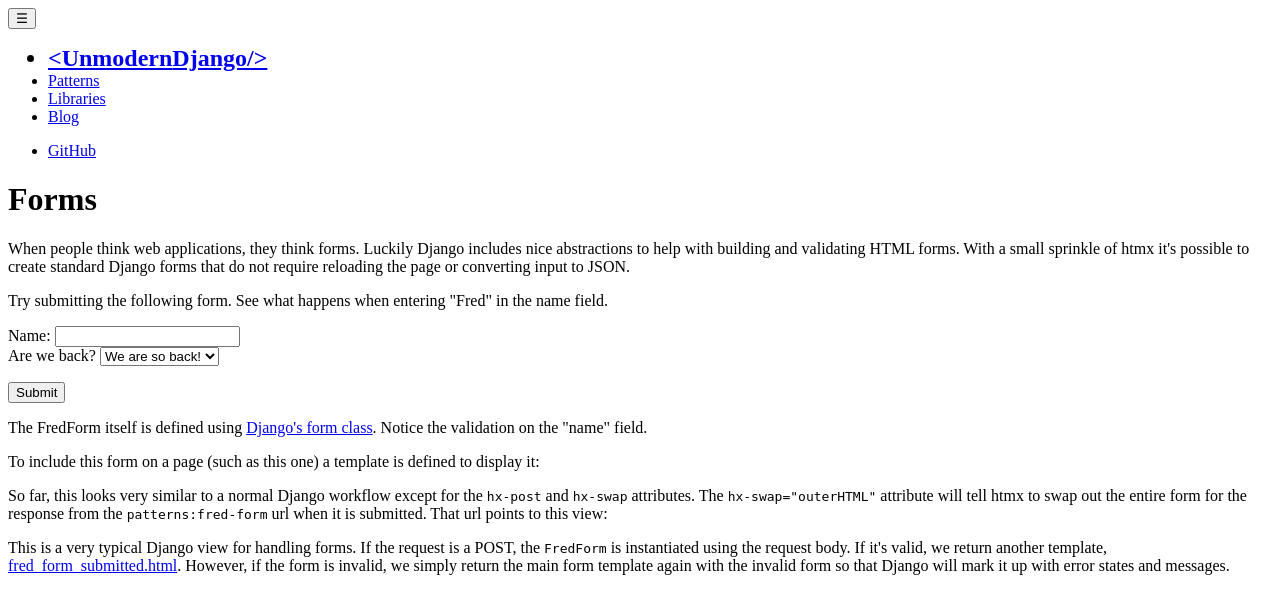
After one commit to Fingel/unmoderndjango, a Django app: page /patterns/forms/ in a window 1280 px wide. The commit adds this page. Shown: the top 614 px of the page. Run offline with Django 5.2, Linux system fonts and the light colour scheme; some libraries are stand-ins or nearby versions.

Commit message:
Add patterns app with form pattern

```diff
--- a/base/static/base/css/main.css
+++ b/base/static/base/css/main.css
@@ -11,3 +11,14 @@
   font-size: 1.5em;
   font-weight: bold;
 }
+
+/*forms*/
+
+input[aria-invalid="true"] {
+  border-color: var(--red-5);
+}
+
+.errorlist {
+  list-style: none;
+  color: var(--red-5);
+}
--- a/base/templates/base/base.html
+++ b/base/templates/base/base.html
@@ -22,7 +22,7 @@
       </button>
       <ul role="list">
         <li class="logo"><a href="/">&lt;Unmodern<span class="green">Django</span>/&gt;</a>
-        <li><a href="/docs">Patterns</a>
+        <li><a href="{% url 'patterns:index' %}">Patterns</a>
         <li><a href="/docs">Libraries</a>
         <li><a href="/docs">Blog</a>
       </ul>
@@ -44,6 +44,7 @@
   <script src="{% static 'prismjs/components/prism-core.min.js' %}"></script>
   <script src="{% static 'prismjs/plugins/autoloader/prism-autoloader.min.js' %}"></script>
   <script type="module" src="{% static 'prism-remote/prism-remote.js' %}"></script>
+  <script src="{% static 'htmx/htmx.js' %}"></script>
   {% endblock %}
   {% block extra_javascript %}{% endblock %}
 </body>
--- a/base/urls.py
+++ b/base/urls.py
@@ -2,4 +2,5 @@ from django.urls import path
 
 from base.views import IndexView
 
+app_name = "base"
 urlpatterns = [path("", IndexView.as_view(), name="index")]
--- a/package.json
+++ b/package.json
@@ -1,5 +1,6 @@
 {
   "dependencies": {
+    "htmx.org": "^1.9.10",
     "missing.css": "^1.1.1",
     "prism-remote": "^1.0.0",
     "prismjs": "^1.29.0"
--- /dev/null
+++ b/patterns/admin.py
@@ -0,0 +1 @@
+# Register your models here.
--- /dev/null
+++ b/patterns/apps.py
@@ -0,0 +1,6 @@
+from django.apps import AppConfig
+
+
+class PatternsConfig(AppConfig):
+    default_auto_field = 'django.db.models.BigAutoField'
+    name = 'patterns'
--- /dev/null
+++ b/patterns/models.py
@@ -0,0 +1 @@
+# Create your models here.
--- /dev/null
+++ b/patterns/templates/patterns/forms/formpatterns.html
@@ -0,0 +1,47 @@
+{% extends 'base/base.html' %}
+{% block content %}
+<h1>Forms</h1>
+<p>When people think web applications, they think forms. Luckily Django includes
+    nice abstractions to help with building and validating HTML forms.
+    With a small sprinkle of htmx it's possible to create standard Django forms
+    that do not require reloading the page or converting input to JSON.
+</p>
+<p>Try submitting the following form. See what happens when entering "Fred"
+    in the name field.
+</p>
+{% include 'patterns/forms/fred_form.html' with form=form %}
+<p>The FredForm itself is defined using
+    <a href="https://docs.djangoproject.com/en/5.0/topics/forms/">Django's form class</a>.
+    Notice the validation on the "name" field.
+</p>
+<prism-remote
+    src="https://github.com/Fingel/unmoderndjango/blob/main/patterns/views.py"
+    lang="python"
+    start=17
+    end=25>
+</prism-remote>
+<p>To include this form on a page (such as this one) a template is defined to display it:</p>
+<prism-remote
+    src="https://github.com/Fingel/unmoderndjango/blob/main/patterns/templates/patterns/forms/fred_form.html"
+    lang="markup"
+></prism-remote>
+<p>So far, this looks very similar to a normal Django workflow except for the
+    <code>hx-post</code> and <code>hx-swap</code> attributes. The
+    <code>hx-swap="outerHTML"</code> attribute will tell htmx to swap out the entire form
+    for the response from the <code>patterns:fred-form</code> url when it is submitted. That url points to this view:
+</p>
+<prism-remote
+    src="https://github.com/Fingel/unmoderndjango/blob/main/patterns/views.py"
+    lang="python"
+    start=28
+    end=40>
+</prism-remote>
+<p>
+    This is a very typical Django view for handling forms. If the request is a POST,
+    the <code>FredForm</code> is instantiated using the request body. If it's valid,
+    we return another template,
+    <a href="https://github.com/Fingel/unmoderndjango/blob/main/patterns/templates/patterns/forms/fred_form_submitted.html">fred_form_submitted.html</a>.
+    However, if the form is invalid, we simply return the main form template again
+    with the invalid form so that Django will mark it up with error states and messages.
+</p>
+{% endblock %}
--- /dev/null
+++ b/patterns/templates/patterns/forms/fred_form.html
@@ -0,0 +1,5 @@
+<form hx-post="{% url 'patterns:fred-form' %}" hx-swap="outerHTML">
+    {% csrf_token %}
+    <p>{{ form }}</p>
+    <input type="submit" value="Submit">
+</form>
--- /dev/null
+++ b/patterns/templates/patterns/forms/fred_form_submitted.html
@@ -0,0 +1,4 @@
+<div hx-get="{% url 'patterns:fred-form' %}" hx-swap="outerHTML">
+    <p>Thank you for your submission {{ name }}! Anyone but Fred!</p>
+    <button>Reset</button>
+</div>
--- /dev/null
+++ b/patterns/tests.py
@@ -0,0 +1 @@
+# Create your tests here.
--- /dev/null
+++ b/patterns/urls.py
@@ -0,0 +1,10 @@
+from django.urls import path
+
+from patterns.views import FormPatterns, IndexView, fred_form_view
+
+app_name = "patterns"
+urlpatterns = [
+    path("", IndexView.as_view(), name="index"),
+    path("forms/", FormPatterns.as_view(), name="form-patterns"),
+    path("forms/fred", fred_form_view, name="fred-form"),
+]
--- /dev/null
+++ b/patterns/views.py
@@ -0,0 +1,46 @@
+from django import forms
+from django.shortcuts import render
+from django.views.generic import TemplateView, View
+
+
+class IndexView(TemplateView):
+    template_name = "patterns/index.html"
+
+
+example_choices = [
+    ("yes", "We are so back!"),
+    ("no", "It's so over."),
+    ("maybe", "I'm not sure."),
+]
+
+
+class FredForm(forms.Form):
+    name = forms.CharField(max_length=100)
+    are_we_back = forms.ChoiceField(label="Are we back?", choices=example_choices)
+
+    def clean_name(self):
+        name = self.cleaned_data["name"]
+        if name.lower() == "fred":
+            raise forms.ValidationError("NO Freds allowed!")
+        return name
+
+
+def fred_form_view(request):
+    if request.method == "POST":
+        form = FredForm(request.POST)
+        if form.is_valid():
+            name = form.cleaned_data["name"]
+            form = FredForm()
+            return render(
+                request, "patterns/forms/fred_form_submitted.html", {"name": name}
+            )
+    else:
+        form = FredForm()
+
+    return render(request, "patterns/forms/fred_form.html", {"form": form})
+
+
+class FormPatterns(View):
+    async def get(self, request):
+        form = FredForm()
+        return render(request, "patterns/forms/formpatterns.html", {"form": form})
--- a/unmoderndjango/settings.py
+++ b/unmoderndjango/settings.py
@@ -40,6 +40,7 @@ INSTALLED_APPS = [
     "django.contrib.messages",
     "django.contrib.staticfiles",
     "base",
+    "patterns",
 ]
 
 MIDDLEWARE = [
@@ -125,6 +126,7 @@ STATICFILES_DIRS = [
     ("missing.css", BASE_DIR / "node_modules" / "missing.css" / "dist"),
     ("prismjs", BASE_DIR / "node_modules" / "prismjs"),
     ("prism-remote", BASE_DIR / "node_modules" / "prism-remote"),
+    ("htmx", BASE_DIR / "node_modules" / "htmx.org" / "dist"),
 ]
 STORAGES = {
     "default": {
--- a/unmoderndjango/urls.py
+++ b/unmoderndjango/urls.py
@@ -19,5 +19,6 @@ from django.urls import include, path
 
 urlpatterns = [
     path("", include("base.urls")),
+    path("patterns/", include("patterns.urls")),
     path("admin/", admin.site.urls),
 ]
```
Also changed, not shown: patterns/templates/patterns/index.html (added, +11 -0 lines), package-lock.json, patterns/__init__.py (added), patterns/migrations/__init__.py (added).
